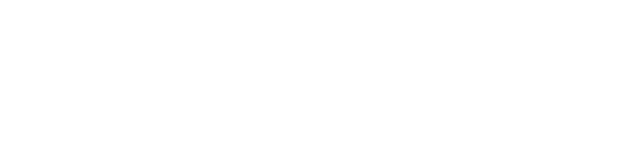
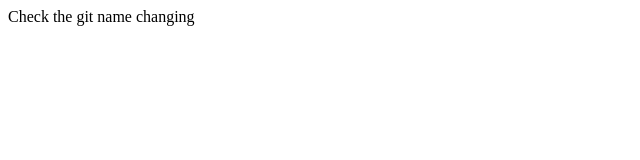
Before and after one commit to marcin0921/myFirstProjectInJavascript, a plain HTML site: page index.html in a window 1280 px wide. Shown: the whole page, without its empty margins (0-640 px from the left). Drawn offline with Linux system fonts and the light colour scheme.

Commit message:
change name git laptop

```diff
--- a/index.html
+++ b/index.html
@@ -12,7 +12,7 @@
 <body>
 
 
-
+Check the git name changing
 
 
 
```
